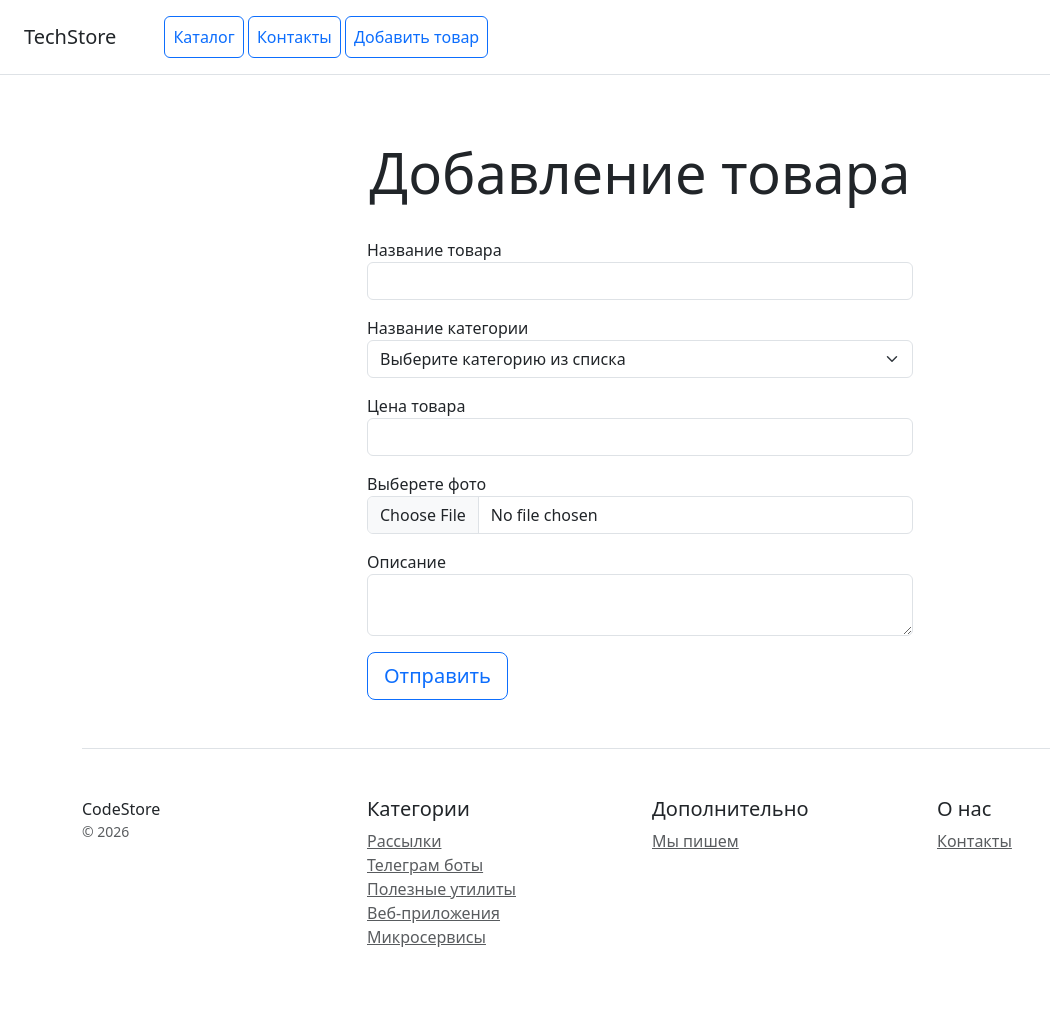
After one commit to TimurAgeenko/web_service_homework_project, a Django app: page /adding_product/ in a window 1280 px wide. The commit adds this page. Shown: the whole page, without its empty margins (0-1050 px from the left). Run offline with Django 5.2, Linux system fonts and the light colour scheme; data comes from the database, SQL or seed files in the repository; some libraries are stand-ins or nearby versions.

Commit message:
Added adding_product page

```diff
--- /dev/null
+++ b/catalog/templates/catalog/adding_product.html
@@ -0,0 +1,54 @@
+{% extends 'catalog/base.html' %}
+
+{% block title %}Добавление товара{% endblock %}
+
+{% block header %}
+{% if not product %}
+    <div class="pricing-header px-3 py-3 pt-md-5 pb-md-4 mx-auto text-center">
+        <h1 class="display-4">Добавление товара</h1>
+    </div>
+{% else %}
+    <div class="pricing-header px-3 py-3 pt-md-5 pb-md-4 mx-auto text-center">
+        <h1 class="display-4">Товар успешно добавлен</h1>
+        <a class="p-2 btn btn-outline-primary mt-5" href="/home/">Вернуться на главную</a>
+    </div>
+{% endif %}
+{% endblock %}
+
+{% block content %}
+{% if not product %}
+    <div class="row">
+        <div class="col-6 mx-auto">
+            <form method="post" action="" class="form-floating" enctype="multipart/form-data">
+                {% csrf_token %}
+                <div class="mb-3">
+                    <label for="name">Название товара</label>
+                    <input type="text" name="name" class="form-control" id="name" required>
+                </div>
+                <div class="mb-3">
+                    <label for="categorySelect">Название категории</label>
+                    <select name="category" class="form-select" id="categorySelect" required>
+                        <option selected disabled>Выберите категорию из списка</option>
+                        {% for category in categories %}
+                            <option value="{{ category.id }}">{{ category.name }}</option>
+                        {% endfor %}
+                    </select>
+                </div>
+                <div class="mb-3">
+                    <label for="price">Цена товара</label>
+                    <input type="number" name="price" class="form-control" id="price" required>
+                </div>
+                <div class="mb-3">
+                    <label for="image">Выберете фото</label>
+                    <input type="file" name="image" class="form-control" id="image" accept="image/*" required>
+                </div>
+                <div class="mb-3">
+                    <label for="description">Описание</label>
+                    <textarea name="description" class="form-control" id="description" required></textarea>
+                </div>
+                <button type="submit" class="btn btn-lg btn-block btn-outline-primary">Отправить</button>
+            </form>
+        </div>
+    </div>
+{% endif %}
+{% endblock %}
--- a/catalog/templates/catalog/base.html
+++ b/catalog/templates/catalog/base.html
@@ -13,6 +13,7 @@
     <nav class="ms-5">
         <a class="p-2 btn btn-outline-primary" href="/home/">Каталог</a>
         <a class="p-2 btn btn-outline-primary" href="/contacts/">Контакты</a>
+        <a class="p-2 btn btn-outline-primary" href="/adding_product/">Добавить товар</a>
     </nav>
 </div>
 
--- a/catalog/urls.py
+++ b/catalog/urls.py
@@ -7,4 +7,5 @@ urlpatterns = [
     path("home/", views.home_page, name="home"),
     path("contacts/", views.contacts_page, name="contacts"),
     path("products/<int:product_id>/", views.product_page, name="product"),
+    path("adding_product/", views.adding_product_page, name="adding"),
 ]
--- a/catalog/views.py
+++ b/catalog/views.py
@@ -1,6 +1,6 @@
 from django.shortcuts import render
 from django.http import HttpResponse
-from .models import Product, Contacts
+from .models import Product, Contacts, Category
 
 
 def home_page(request):
@@ -21,3 +21,18 @@ def contacts_page(request):
 def product_page(request, product_id):
     product = Product.objects.get(id=product_id)
     return render(request, "catalog/product.html", {'product': product})
+
+
+def adding_product_page(request):
+    categories = Category.objects.all()
+    if request.method == "POST":
+        name = request.POST.get("name")
+        category_id = request.POST.get("category")
+        category = Category.objects.get(id=category_id)
+        price = request.POST.get("price")
+        image = request.FILES.get("image")
+        description = request.POST.get("description")
+
+        product = Product.objects.create(name=name, category=category, price=price, image=image, description=description)
+        return render(request, "catalog/adding_product.html", {'product': product})
+    return render(request, "catalog/adding_product.html", {'categories': categories})
```
